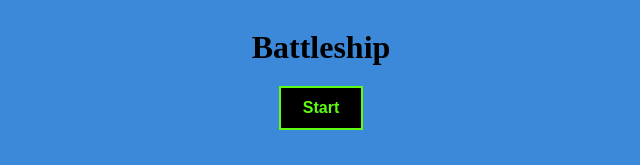
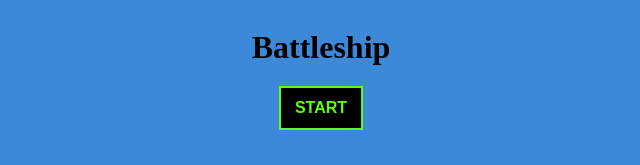
Before and after one commit to MadebyMarco/battleship, a website with bundled scripts: page index.html in a window 1280 px wide. Shown: the full height of the page, 319-959 px from the left. Built offline with nearby package versions, Linux system fonts and the light colour scheme.

Commit message:
capitalize all of start button

```diff
--- a/index.html
+++ b/index.html
@@ -18,7 +18,7 @@
       <h1>Battleship</h1>
     </div>
     <div class="settings">
-      <button class="startButton">Start</button>
+      <button class="startButton">START</button>
       <div class="choose-enemy"></div>
     </div>
     <main>
```
